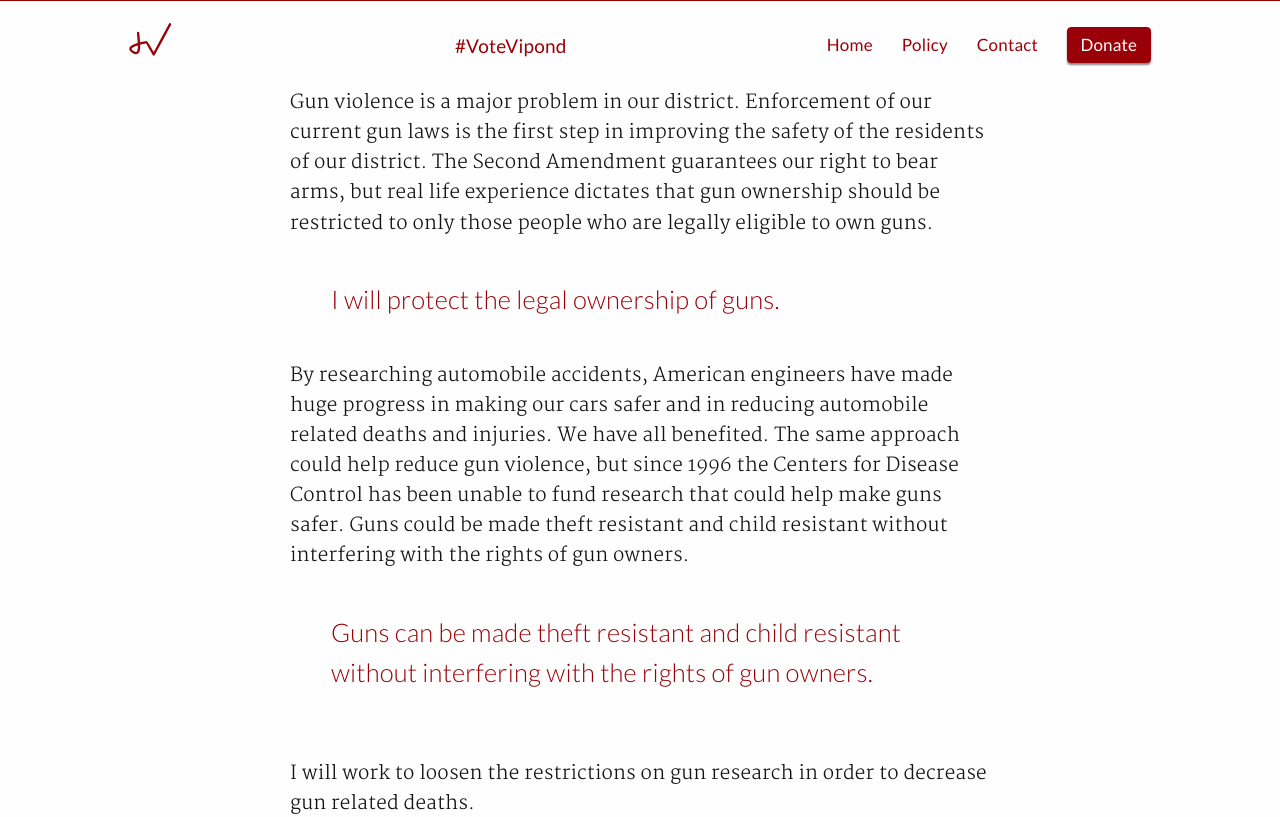
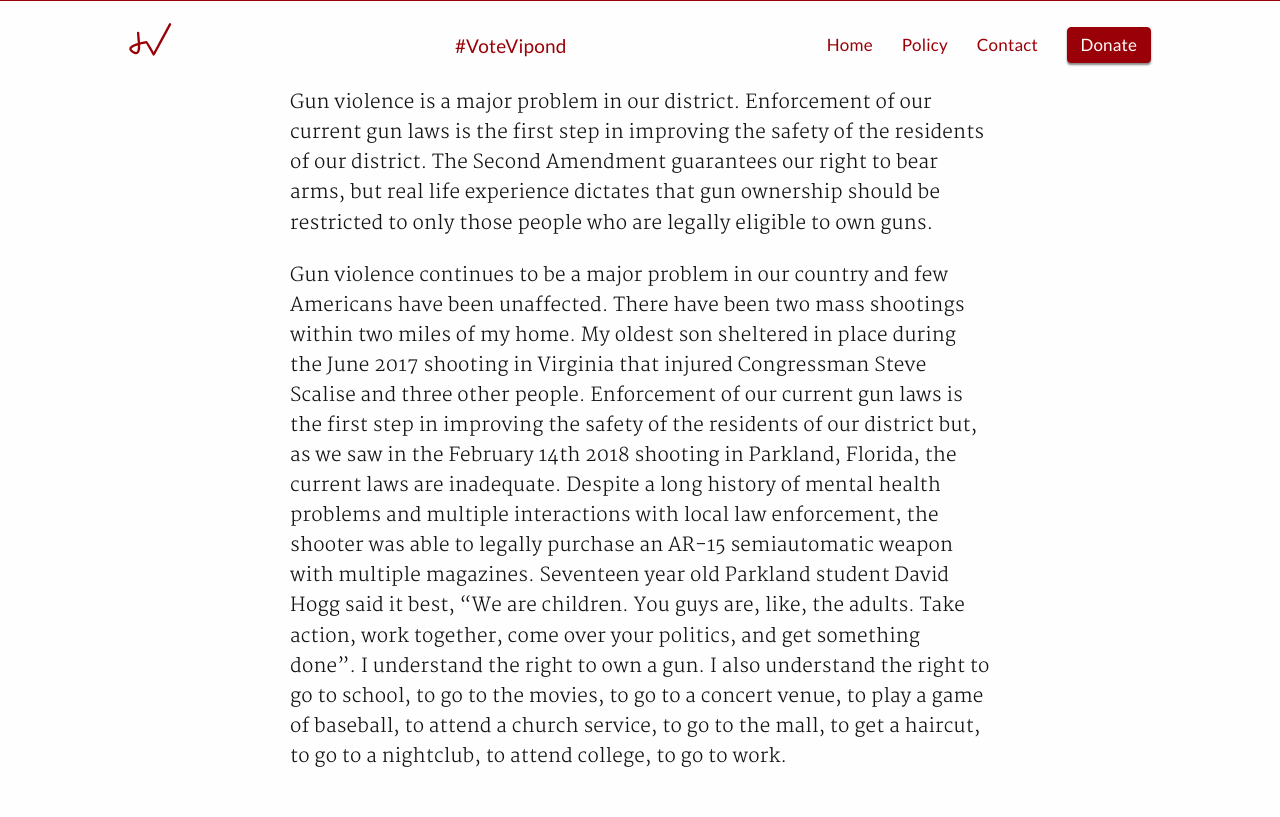
Before and after one commit to AlexVipond/jennifervipond.github.io, a Jekyll site: the page built from _posts/2018-01-01-real-life-experience.md, in a window 1280 px wide and 900 px high, scrolled down 5366 px, cut to the strip 0-817 px from the top of the window. Built offline with Jekyll 4.4.1, drawn with Linux system fonts in a browser that asks for light colours; some of the changed text lies outside the part shown.

Commit message:
Update 2018-01-01-real-life-experience.md

```diff
--- a/_posts/2018-01-01-real-life-experience.md
+++ b/_posts/2018-01-01-real-life-experience.md
@@ -75,15 +75,23 @@
 
 Gun violence is a major problem in our district. Enforcement of our current gun laws is the first step in improving the safety of the residents of our district. The Second Amendment guarantees our right to bear arms, but real life experience dictates that gun ownership should be restricted to only those people who are legally eligible to own guns.
 
+Gun violence continues to be a major problem in our country and few Americans have been unaffected. There have been two mass shootings within two miles of my home. My oldest son sheltered in place during the June 2017 shooting in Virginia that injured Congressman Steve Scalise and three other people.  Enforcement of our current gun laws is the first step in improving the safety of the residents of our district but, as we saw in the February 14th 2018 shooting in Parkland, Florida, the current laws are inadequate. Despite a long history of mental health problems and multiple interactions with local law enforcement, the shooter was able to legally purchase an AR-15 semiautomatic weapon with multiple magazines. Seventeen year old Parkland student David Hogg said it best, "We are children. You guys are, like, the adults. Take action, work together, come over your politics, and get something done". I understand the right to own a gun. I also understand the right to go to school, to go to the movies, to go to a concert venue, to play a game of baseball, to attend a church service, to go to the mall, to get a haircut, to go to a nightclub, to attend college, to go to work.
+
 >I will protect the legal ownership of guns.
+
+Mental health issues are a contributor to most of these mass shootings. The party line seems to be that we don't need more gun restrictions, we just need to address the mental health problems in our society. If only it were that easy. I can tell you from years of experience that there is no miracle solution for most mental health problems. We cannot identify a mentally ill person and wave a magic wand or give a wonder drug and expect that they will be instantly cured. Treatment takes time and relapses are common. In the meantime we need to remove access to guns especially the semiautomatic rifles that have proved so deadly.
+
+Most mentally ill people will never pick up a gun, but there are established warning signs that indicate higher risk of violence. We need laws to keep guns out of the hands of those people.
+
+>We need to keep guns out of the hands of mentally ill people with violent tendencies.
 
 By researching automobile accidents, American engineers have made huge progress in making our cars safer and in reducing automobile related deaths and injuries. We have all benefited. The same approach could help reduce gun violence, but since 1996 the Centers for Disease Control has been unable to fund research that could help make guns safer.  Guns could be made theft resistant and child resistant without interfering with the rights of gun owners.
 
 > Guns can be made theft resistant and child resistant without interfering with the rights of gun owners.
 
+I will work to loosen the restrictions on gun research in order to decrease gun related deaths.
+
 <hr style="visibility: hidden;" id="womens-issues">
-
-I will work to loosen the restrictions on gun research in order to decrease gun related deaths.
 
 ![DSC_2542.JPG]({{site.baseurl}}/images/blog-media/DSC_2542.JPG)
 
```
